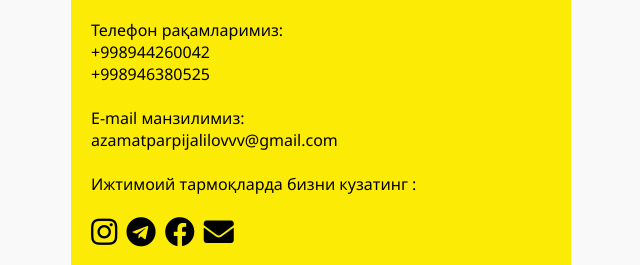
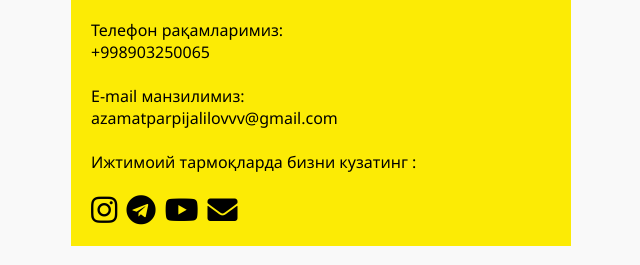
Before and after one commit to karomatulloh/silvercarpet.uz, a plain HTML site: page index.html in a window 1280 px wide. Shown: the part 4635-4900 px from the top of the page, without its empty margins (319-959 px from the left). Drawn offline with Linux system fonts and the light colour scheme.

Commit message:
Updated version 1.1
Updated version 1.1

```diff
--- a/index.html
+++ b/index.html
@@ -158,7 +158,7 @@
 				</tr>
 				<tr>
 					<td>Обычный</td>
-					<td>25 000 сум</td>
+					<td>20 000 сум</td>
 				</tr>
 				<tr>
 					<th>Юмшоқ мебел ювиш хизмати</th>
@@ -239,7 +239,7 @@
 		Унда хозироқ биз билан боғланинг !</div>
 		<br>
 		<button class="questions__button" data-aos="fade-right">
-			<a href="tel:+998944260042" class="question__button__link">Боғланиш</a>
+			<a href="tel:+998903250065" class="question__button__link">Боғланиш</a>
 		</button>
 	</div>
 </section>
@@ -248,8 +248,8 @@
 		<div class="footer__adress">Офисимиз манзили: <br>
 			<span class="description" href>Тошкент шаҳар, Чилонзор тумани, Бешқўрғон маҳалласи</span> </div><br>
 		<div class="footer__tel"> Телефон рақамларимиз: <br>
-		<a class="description" href="tel:+998944260042">
-			+998944260042 <br> +998946380525
+		<a class="description" href="tel:+998903250065">
+			+998903250065
 		</a>
 		</div><br>
 		<div class="footer__email">E-mail манзилимиз: <br>
@@ -266,7 +266,7 @@
 				<i class="fab fa-telegram icon_i"></i>
 			</a>
 			<a href="#" class="icon">
-				<i class="fab fa-facebook"></i>
+				<i class="fab fa-youtube"></i>
 			</a>
 			<a href="mailto:azamatparpijalilovvv@gmail.com" class="icon">
 				<i class="fa fa-envelope" aria-hidden="true"></i>
```
